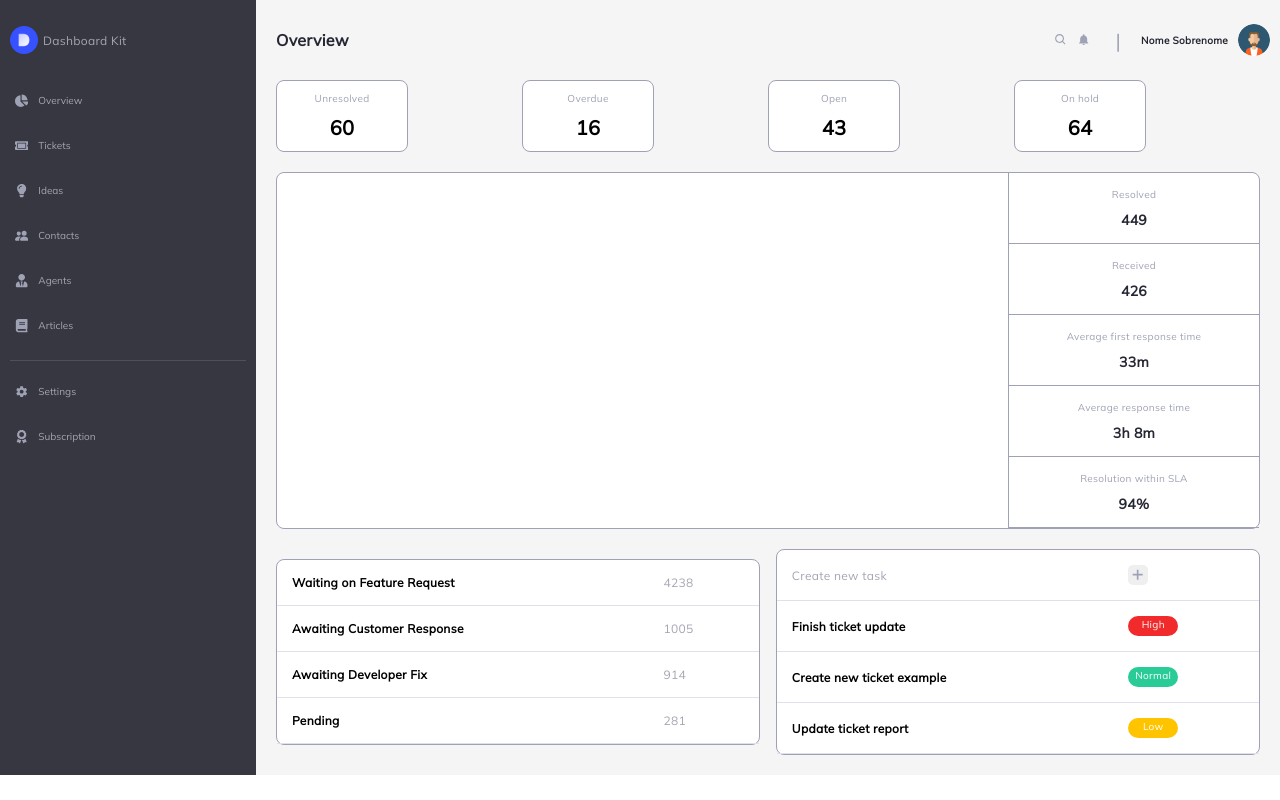
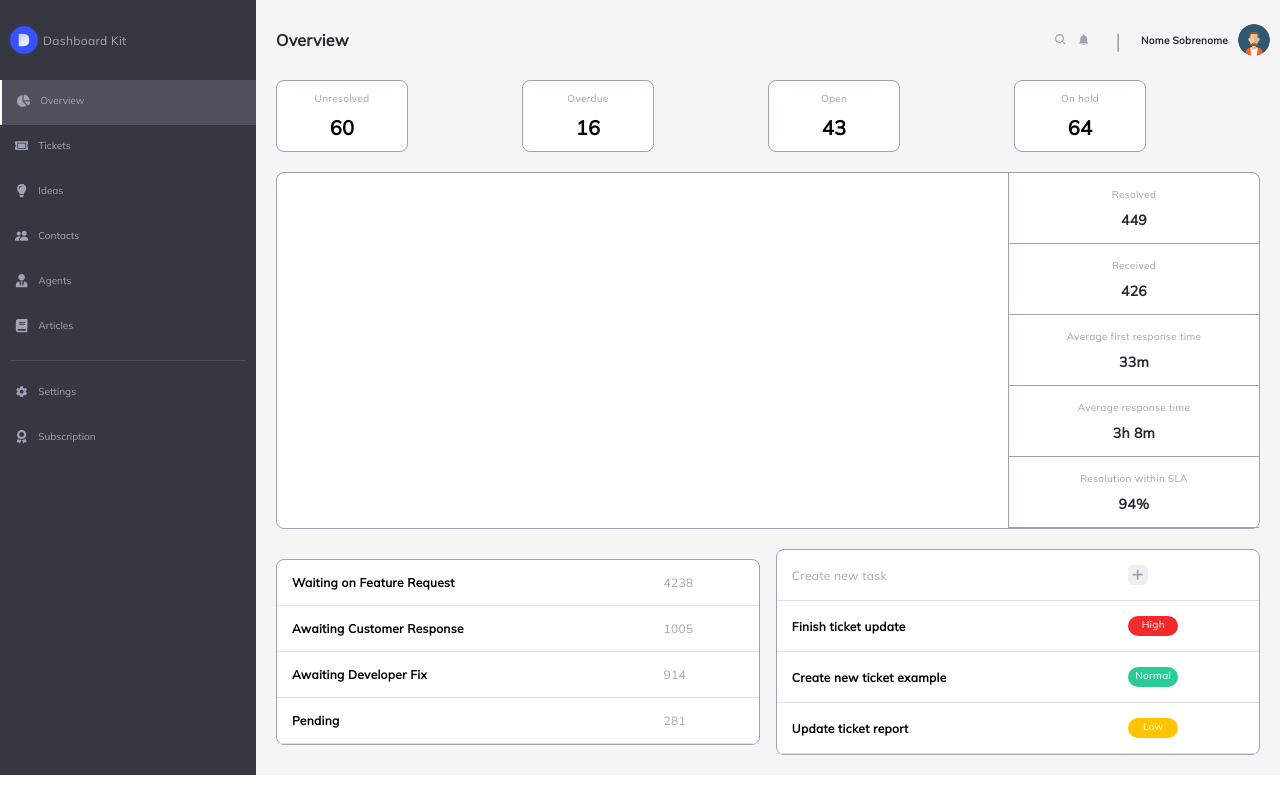
Before and after one commit to JuanFreitas094/dashboard-kit, a Next.js app: page /overview in a window 1280 px wide. Built offline with nearby package versions, Linux system fonts and the light colour scheme.

Commit message:
Implementado botao check quando página está ativa

```diff
--- a/pages/overview.jsx
+++ b/pages/overview.jsx
@@ -4,7 +4,6 @@ import styled from "styled-components";
 import OverviewCard from "../src/components/layout/OverviewCard";
 import TrendsCard from "../src/components/layout/TrendsCard";
 import {GoPlus} from "react-icons/go";
-import Checkbox from "../src/components/layout/Checkbox";
 import Tag from "../src/components/inputs/Tag";
 
 const StyledComponent = styled.div `
@@ -101,13 +100,14 @@ const StyledButton = styled.button`
     padding-bottom: 1px;
     border-radius: 5px;
 `
+const pageName = "Overview";
 
 function OverviewPage() {
     return (
         <StyledComponent>
-            <StyledMenu><Menu /></StyledMenu>
+            <StyledMenu><Menu checkedPage={pageName}/></StyledMenu>
             <StyledContent>
-                <Navbar title="Overview"/>
+                <Navbar title={pageName}/>
                 <StyledOverviewCards>
                     <OverviewCard title="Unresolved" number="60" />
                     <OverviewCard title="Overdue" number="16" />
--- a/pages/tickets.jsx
+++ b/pages/tickets.jsx
@@ -72,13 +72,13 @@ const StyledText = styled.p `
     font-size: 10px;
     font-weight: 600;
 `
-
+const pageName = "Tickets";
 function TicketsPage() {
     return (
         <StyledComponent>
-            <StyledMenu><Menu /></StyledMenu>
+            <StyledMenu><Menu checkedPage={pageName}/></StyledMenu>
             <StyledContent>
-                <Navbar title="Tickets" />
+                <Navbar title={pageName} />
                 <StyledPaginationTable>
                     <StyledNavbar>
                         <StyledTitle>All tickets</StyledTitle>
--- a/src/components/inputs/ButtonMenu.jsx
+++ b/src/components/inputs/ButtonMenu.jsx
@@ -13,6 +13,17 @@ const StyledButtonMenu = styled.button`
         background-color: ${props => props.theme.menuButtonHover};
         border-left: 2px solid white;
     }
+`
+
+const StyledButtonMenuChecked = styled.button`
+    display: flex;
+    height: 45px;
+    align-items: center;
+    justify-items: center;
+    width: 100%;
+    background:  ${props => props.theme.menuButtonHover};
+    border: none;
+    border-left: 2px solid white;
 `
 
 const StyledContent = styled.div`
@@ -31,7 +42,8 @@ const StyledText = styled.p`
     color: ${props => props.theme.lightGrey}
 `
 
-function ButtonMenu({ name, icon }) {
+function ButtonMenu({ name, icon, checked }) {
+    if (!checked) {
         return (
             <StyledButtonMenu>
                 <StyledContent>
@@ -42,6 +54,18 @@ function ButtonMenu({ name, icon }) {
                 </StyledContent>
             </StyledButtonMenu>
         )
+    } else {
+        return (
+            <StyledButtonMenuChecked>
+                <StyledContent>
+                    <StyledIcon>
+                        {icon}
+                    </StyledIcon>
+                    <StyledText>{name}</StyledText>
+                </StyledContent>
+            </StyledButtonMenuChecked>
+        )
+    }
 }
 
 export default ButtonMenu
--- a/src/components/layout/Menu.jsx
+++ b/src/components/layout/Menu.jsx
@@ -45,8 +45,21 @@ const StyledLogo = styled.img`
     width: 28px;
     heigth: 28px;
 `
+const pages = {
+    "Overview": <FaChartPie/>,
+    "Tickets": <FaTicketAlt/>,
+    "Ideas": <FaLightbulb/>,
+    "Contacts": <BsFillPeopleFill/>,
+    "Agents": <FaUserTie/>,
+    "Articles": <FaBook/>,
+}
 
-function Menu() {
+const settingsPages = {
+    "Settings": <IoMdSettings/>,
+    "Subscription": <FaAward/>
+}
+
+function Menu({ checkedPage }) {
     return (
         <StyledMenu>
             <StyledTitle>
@@ -54,17 +67,16 @@ function Menu() {
                 <StyledText>Dashboard Kit</StyledText>
             </StyledTitle>
 
-            <a href="/overview"><ButtonMenu name="Overview" icon={<FaChartPie/>}></ButtonMenu></a>
-            <a href="/tickets"><ButtonMenu name="Tickets" icon={<FaTicketAlt/>} /></a>
-            <ButtonMenu name="Ideas" icon={<FaLightbulb/>} />
-            <ButtonMenu name="Contacts" icon={<BsFillPeopleFill/>} />
-            <ButtonMenu name="Agents" icon={<FaUserTie/>} />
-            <ButtonMenu name="Articles" icon={<FaBook/>} />
+            {Object.entries(pages).map(([key, value]) => (
+                <a href={"/" + key.toLowerCase()}><ButtonMenu name={key} icon={value} checked={key===checkedPage}></ButtonMenu></a>
+            ))}
 
             <StyledLine></StyledLine>
 
-            <ButtonMenu name="Settings" icon={<IoMdSettings/>} />
-            <ButtonMenu name="Subscription" icon={<FaAward/>} />
+            {Object.entries(settingsPages).map(([key, value]) => (
+                <a href={"/" + key.toLowerCase()}><ButtonMenu name={key} icon={value} checked={key===checkedPage}></ButtonMenu></a>
+            ))}
+
         </StyledMenu>
     )
 }
```
Lines whose indentation alone changed are shown as unchanged.
